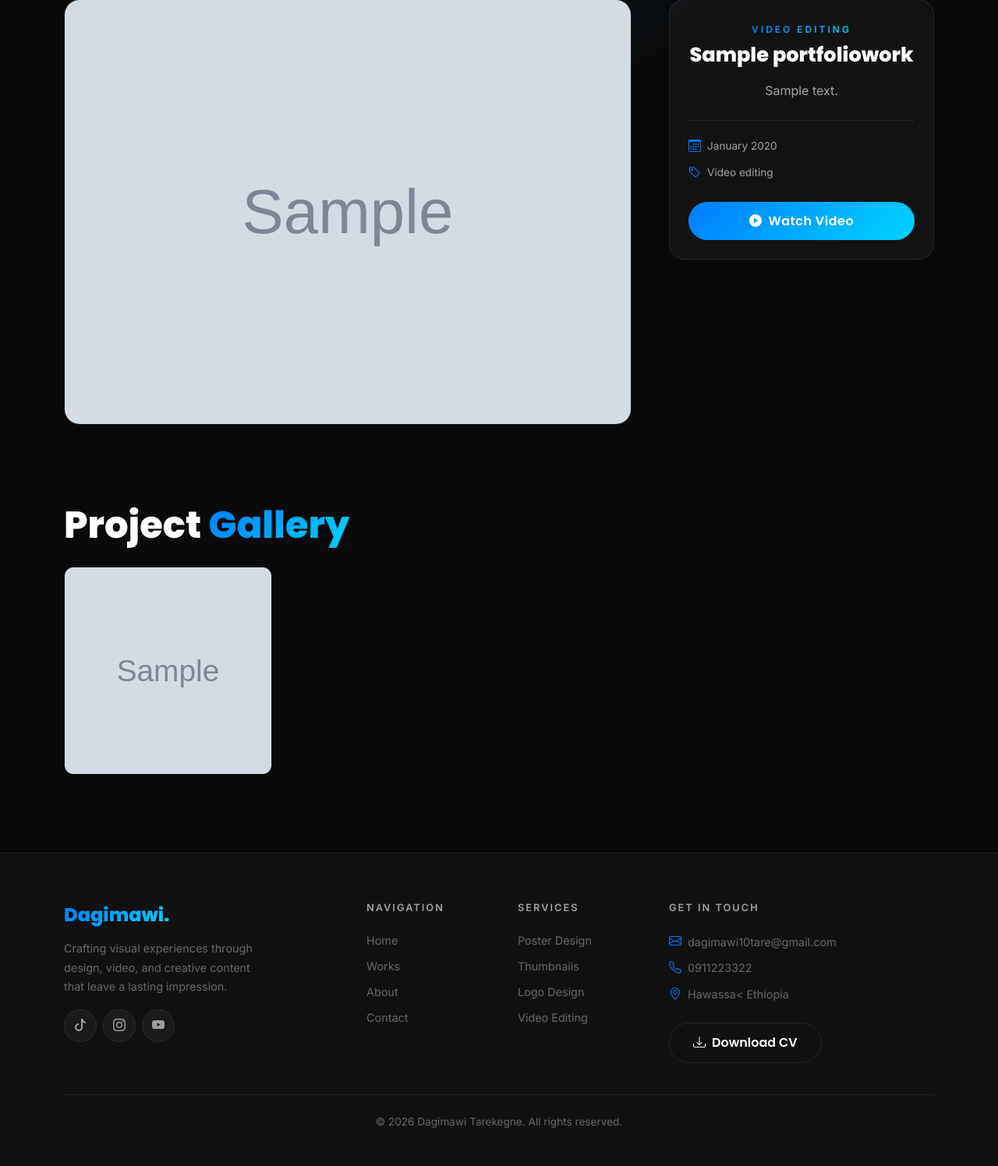
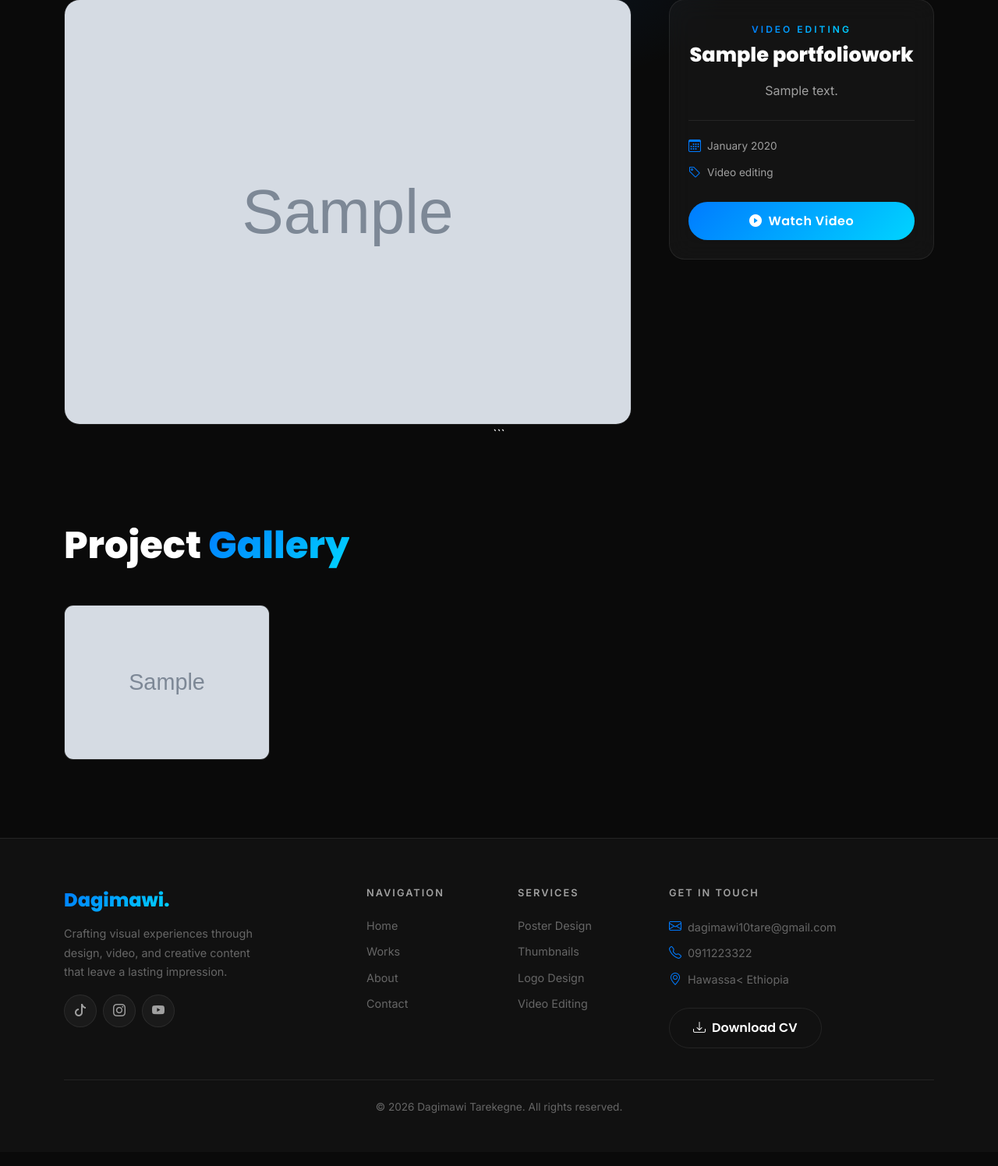
Before and after one commit to dagicoding/dagimawi_portfolio, a Django app: page /works/1/ in a window 1280 px wide. Shown: the part 179-1675 px from the top of the page at 78% size. After the commit the page ends 1607 px from the top, so only its background shows below. Run offline with Django 4.2, Linux system fonts and the light colour scheme; data comes from the database, SQL or seed files in the repository; both versions use the stored data as it was after the commit; tables that the repository leaves empty hold one stand-in row (values such as "Sample post"); grey boxes marked "Sample" are stand-in pictures.

Commit message:
update work detail gallery view asepect ratio

````diff
--- a/portfolio/templates/portfolio/work_detail.html
+++ b/portfolio/templates/portfolio/work_detail.html
@@ -1,92 +1,283 @@
 {% extends 'portfolio/base.html' %}
 {% load static %}
+
 {% block title %}{{ work.title }} | Dagimawi Tarekegne{% endblock %}
+
 {% block content %}
+
+<style>
+/* ==========================
+   Project Gallery Masonry
+========================== */
+
+.gallery-masonry {
+    column-count: 4;
+    column-gap: 20px;
+}
+
+.gallery-item {
+    break-inside: avoid;
+    margin-bottom: 20px;
+}
+
+.gallery-item a {
+    display: block;
+    overflow: hidden;
+    border-radius: var(--radius);
+    border: 1px solid var(--border-glass);
+    background: rgba(255,255,255,.03);
+}
+
+.gallery-item img {
+    width: 100%;
+    height: auto;
+    display: block;
+    transition: transform .4s ease;
+}
+
+.gallery-item:hover img {
+    transform: scale(1.04);
+}
+
+@media (max-width: 1200px) {
+    .gallery-masonry {
+        column-count: 3;
+    }
+}
+
+@media (max-width: 768px) {
+    .gallery-masonry {
+        column-count: 2;
+    }
+}
+
+@media (max-width: 576px) {
+    .gallery-masonry {
+        column-count: 1;
+    }
+}
+</style>
 
 <section class="page-hero" style="padding-bottom:40px;">
     <div class="container">
-    <div class="d-flex align-items-center gap-2 mb-3" style="color:var(--text-muted);font-size:0.85rem;">
-      <a href="{% url 'portfolio:home' %}" style="color:var(--text-muted)">Home</a>
-      <i class="bi bi-chevron-right" style="font-size:0.7rem"></i>
-      <a href="{% url 'portfolio:works' %}" style="color:var(--text-muted)">Works</a>
-      <i class="bi bi-chevron-right" style="font-size:0.7rem"></i>
-      <span style="color:var(--accent-blue)">{{ work.title }}</span>
+
+    <!-- Breadcrumb -->
+    <div class="d-flex align-items-center gap-2 mb-3"
+         style="color:var(--text-muted);font-size:0.85rem;">
+        <a href="{% url 'portfolio:home' %}" style="color:var(--text-muted)">
+            Home
+        </a>
+
+        <i class="bi bi-chevron-right" style="font-size:.7rem"></i>
+
+        <a href="{% url 'portfolio:works' %}" style="color:var(--text-muted)">
+            Works
+        </a>
+
+        <i class="bi bi-chevron-right" style="font-size:.7rem"></i>
+
+        <span style="color:var(--accent-blue)">
+            {{ work.title }}
+        </span>
     </div>
+
     <div class="row align-items-start g-5">
+
+        <!-- Project Image -->
         <div class="col-lg-8 fade-up">
             {% if work.cover_image %}
-        <img src="{{ work.cover_image.url }}" alt="{{ work.title }}" style="width:100%;border-radius:var(--radius-lg);border:1px solid var(--border-glass);">
+            <img
+                src="{{ work.cover_image.url }}"
+                alt="{{ work.title }}"
+                style="
+                    width:100%;
+                    border-radius:var(--radius-lg);
+                    border:1px solid var(--border-glass);
+                ">
             {% endif %}
         </div>
+
+        <!-- Project Details -->
         <div class="col-lg-4 fade-up fade-up-delay-2">
+
             <div class="glass-card p-4">
-          {% if work.category %}<div class="section-label mb-2">{{ work.category.name }}</div>{% endif %}
-          <h1 style="font-size:1.6rem;font-weight:800;margin-bottom:16px;">{{ work.title }}</h1>
-          {% if work.description %}<p style="color:var(--text-secondary);line-height:1.8;margin-bottom:24px;">{{ work.description }}</p>{% endif %}
-          <div style="border-top:1px solid var(--border-glass);padding-top:20px;">
+
+                {% if work.category %}
+                <div class="section-label mb-2">
+                    {{ work.category.name }}
+                </div>
+                {% endif %}
+
+                <h1 style="
+                    font-size:1.6rem;
+                    font-weight:800;
+                    margin-bottom:16px;
+                ">
+                    {{ work.title }}
+                </h1>
+
+                {% if work.description %}
+                <p style="
+                    color:var(--text-secondary);
+                    line-height:1.8;
+                    margin-bottom:24px;
+                ">
+                    {{ work.description }}
+                </p>
+                {% endif %}
+
+                <div style="
+                    border-top:1px solid var(--border-glass);
+                    padding-top:20px;
+                ">
+
                     {% if work.created_at %}
                     <div class="d-flex align-items-center gap-2 mb-2">
-              <i class="bi bi-calendar3" style="color:var(--accent-blue)"></i>
-              <span style="color:var(--text-secondary);font-size:0.85rem;">{{ work.created_at|date:"F Y" }}</span>
+                        <i class="bi bi-calendar3"
+                           style="color:var(--accent-blue)"></i>
+
+                        <span style="
+                            color:var(--text-secondary);
+                            font-size:.85rem;
+                        ">
+                            {{ work.created_at|date:"F Y" }}
+                        </span>
                     </div>
                     {% endif %}
+
                     {% if work.category %}
                     <div class="d-flex align-items-center gap-2">
-              <i class="bi bi-tag" style="color:var(--accent-blue)"></i>
-              <span style="color:var(--text-secondary);font-size:0.85rem;">{{ work.category.name }}</span>
+                        <i class="bi bi-tag"
+                           style="color:var(--accent-blue)"></i>
+
+                        <span style="
+                            color:var(--text-secondary);
+                            font-size:.85rem;
+                        ">
+                            {{ work.category.name }}
+                        </span>
                     </div>
                     {% endif %}
+
                 </div>
+
                 {% if work.video_url or work.video_file %}
-          <button class="btn-gradient w-100 mt-4 d-flex align-items-center justify-content-center gap-2"
+                <button
+                    class="btn-gradient w-100 mt-4 d-flex align-items-center justify-content-center gap-2"
                     data-video="{% if work.video_file %}{{ work.video_file.url }}{% else %}{{ work.video_url }}{% endif %}"
                     data-type="{% if work.video_file %}file{% else %}url{% endif %}">
-            <i class="bi bi-play-circle-fill"></i> Watch Video
+
+                    <i class="bi bi-play-circle-fill"></i>
+                    Watch Video
+
                 </button>
                 {% endif %}
+
+            </div>
+
+        </div>
+
     </div>
 </div>
-    </div>
-  </div>
+```
+
 </section>
 
+<!-- Gallery -->
+
 {% if gallery %}
+
 <section style="padding:60px 0 100px;">
     <div class="container">
-    <h2 class="section-title mb-4 fade-up">Project <span>Gallery</span></h2>
-    <div class="row g-3">
+
+
+    <h2 class="section-title mb-5 fade-up">
+        Project <span>Gallery</span>
+    </h2>
+
+    <div class="gallery-masonry">
+
         {% for img in gallery %}
-      <div class="col-6 col-md-4 col-lg-3 fade-up" style="transition-delay:{{ forloop.counter0 }}00ms">
-        <a href="{{ img.image.url }}" data-lightbox="{{ img.image.url }}" data-alt="{{ img.caption }}" class="d-block" style="border-radius:var(--radius);overflow:hidden;border:1px solid var(--border-glass);">
-          <img src="{{ img.image.url }}" alt="{{ img.caption }}" loading="lazy" style="width:100%;aspect-ratio:1;object-fit:cover;transition:transform 0.3s ease;">
+        <div class="gallery-item fade-up"
+             style="transition-delay:{{ forloop.counter0 }}00ms">
+
+            <a href="{{ img.image.url }}"
+               data-lightbox="{{ img.image.url }}"
+               data-alt="{{ img.caption }}">
+
+                <img
+                    src="{{ img.image.url }}"
+                    alt="{{ img.caption }}"
+                    loading="lazy">
+
             </a>
+
         </div>
         {% endfor %}
+
     </div>
+
 </div>
+
+
 </section>
 {% endif %}
 
+<!-- Related Works -->
+
 {% if related %}
+
 <section style="padding:0 0 100px;">
     <div class="container">
-    <h2 class="section-title mb-4 fade-up">Related <span>Works</span></h2>
+
+
+    <h2 class="section-title mb-4 fade-up">
+        Related <span>Works</span>
+    </h2>
+
     <div class="row g-4">
+
         {% for w in related %}
-      <div class="col-md-6 col-lg-3 fade-up" style="transition-delay:{{ forloop.counter0 }}00ms">
-        <a href="{% url 'portfolio:work_detail' w.pk %}" class="portfolio-card d-block text-decoration-none">
+        <div class="col-md-6 col-lg-3 fade-up"
+             style="transition-delay:{{ forloop.counter0 }}00ms">
+
+            <a href="{% url 'portfolio:work_detail' w.pk %}"
+               class="portfolio-card d-block text-decoration-none">
+
                 <div class="card-img-wrapper">
-            {% if w.cover_image %}<img src="{{ w.cover_image.url }}" alt="{{ w.title }}" loading="lazy">{% endif %}
-            <div class="card-overlay"><span class="btn-gradient px-4 py-2 rounded-pill">View</span></div>
+
+                    {% if w.cover_image %}
+                    <img
+                        src="{{ w.cover_image.url }}"
+                        alt="{{ w.title }}"
+                        loading="lazy">
+                    {% endif %}
+
+                    <div class="card-overlay">
+                        <span class="btn-gradient px-4 py-2 rounded-pill">
+                            View
+                        </span>
                     </div>
+
+                </div>
+
                 <div class="card-body">
-            <div class="card-title">{{ w.title }}</div>
+                    <div class="card-title">
+                        {{ w.title }}
                     </div>
+                </div>
+
             </a>
+
         </div>
         {% endfor %}
+
     </div>
+
 </div>
+
+
 </section>
 {% endif %}
+
 {% endblock %}
````
Also changed, not shown: db.sqlite3. Lines whose indentation alone changed are shown as unchanged.
